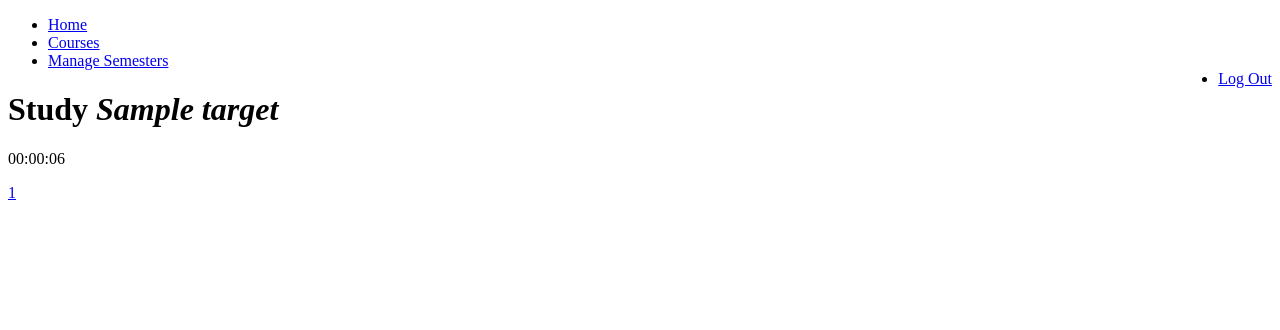
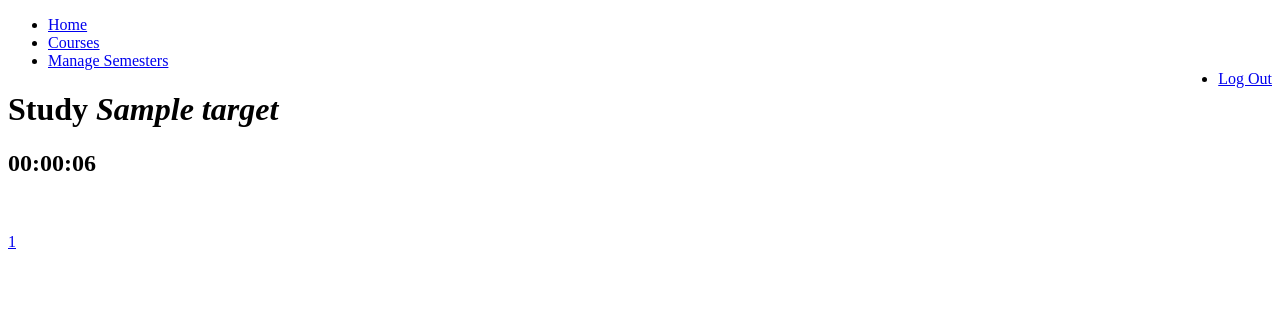
Before and after one commit to Amenhotep314/study, a Python web app: template src/templates/study.html in a window 1280 px wide. Shown: the top 330 px of the page. Run offline with Jinja, Linux system fonts and the light colour scheme; the template is opened without the code that fills it: most values are stand-ins (such as "Sample title", 1, 10 or a date in 2020).

Commit message:
Updates study page

```diff
--- a/src/templates/study.html
+++ b/src/templates/study.html
@@ -7,8 +7,13 @@
 {% block body %}
     <script>$('#studyTimer').on("load", startStudyTimer())</script>
     <h1>Study <em>{{ target.name }}</em></h1>
-    <p id="studyTimer">00:00:00</p>
-    {% for action_link in action_links %}
-        <a class="link-button" href="{{action_link[1]}}">{{action_link[0]}}</a>
-    {% endfor %}
+    <div class="subelement">
+        <h2 style="margin-left: auto; margin-right: auto;" id="studyTimer">00:00:00</h2>
+    </div>
+    <br><br>
+    <div style="display: inline; margin-left: auto; margin-right: auto; margin-top: 2%;">
+        {% for action_link in action_links %}
+            <a class="link-button" style="margin-left: auto; margin-right: auto;" href="{{action_link[1]}}">{{action_link[0]}}</a>
+        {% endfor %}
+    </div>
 {% endblock %}
```
